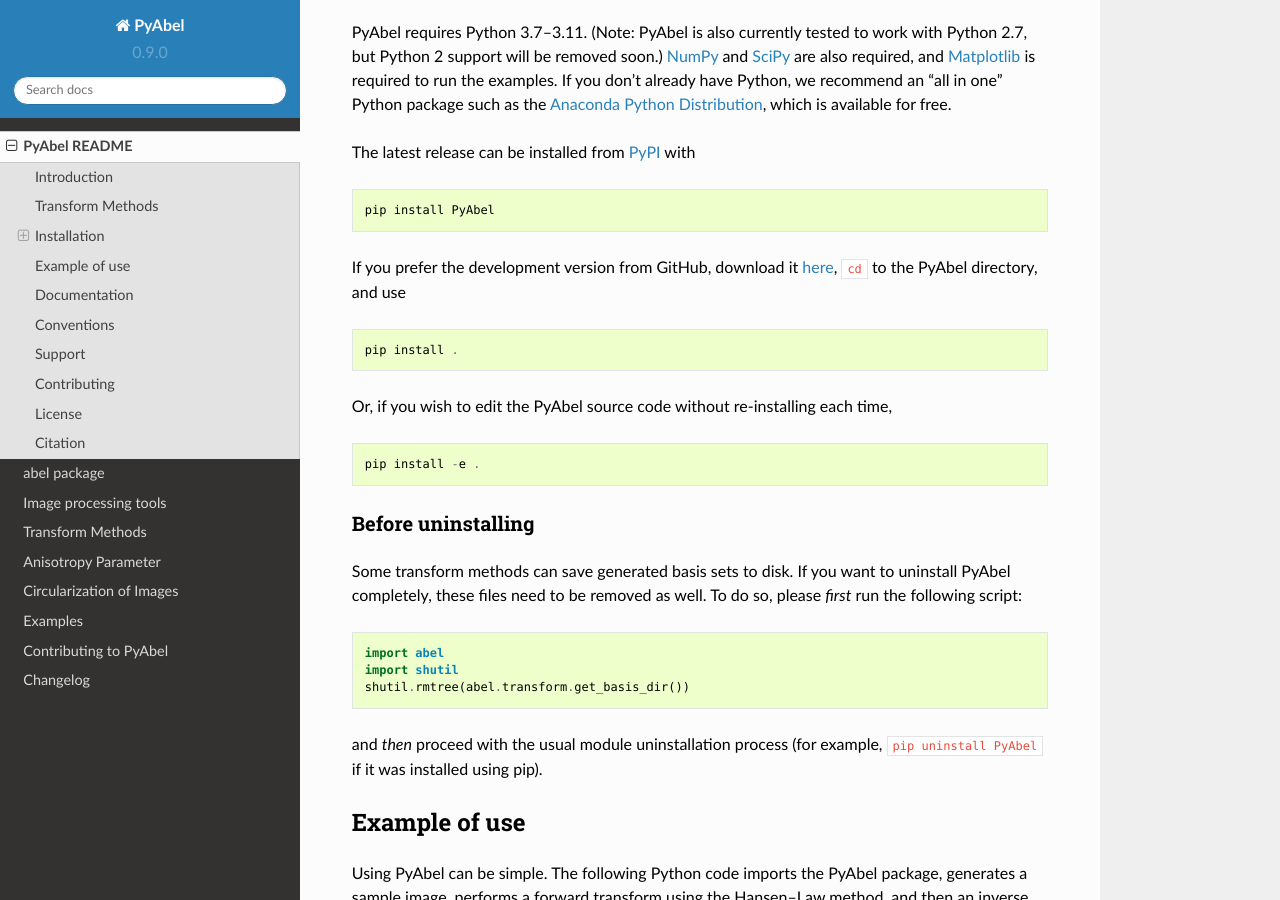
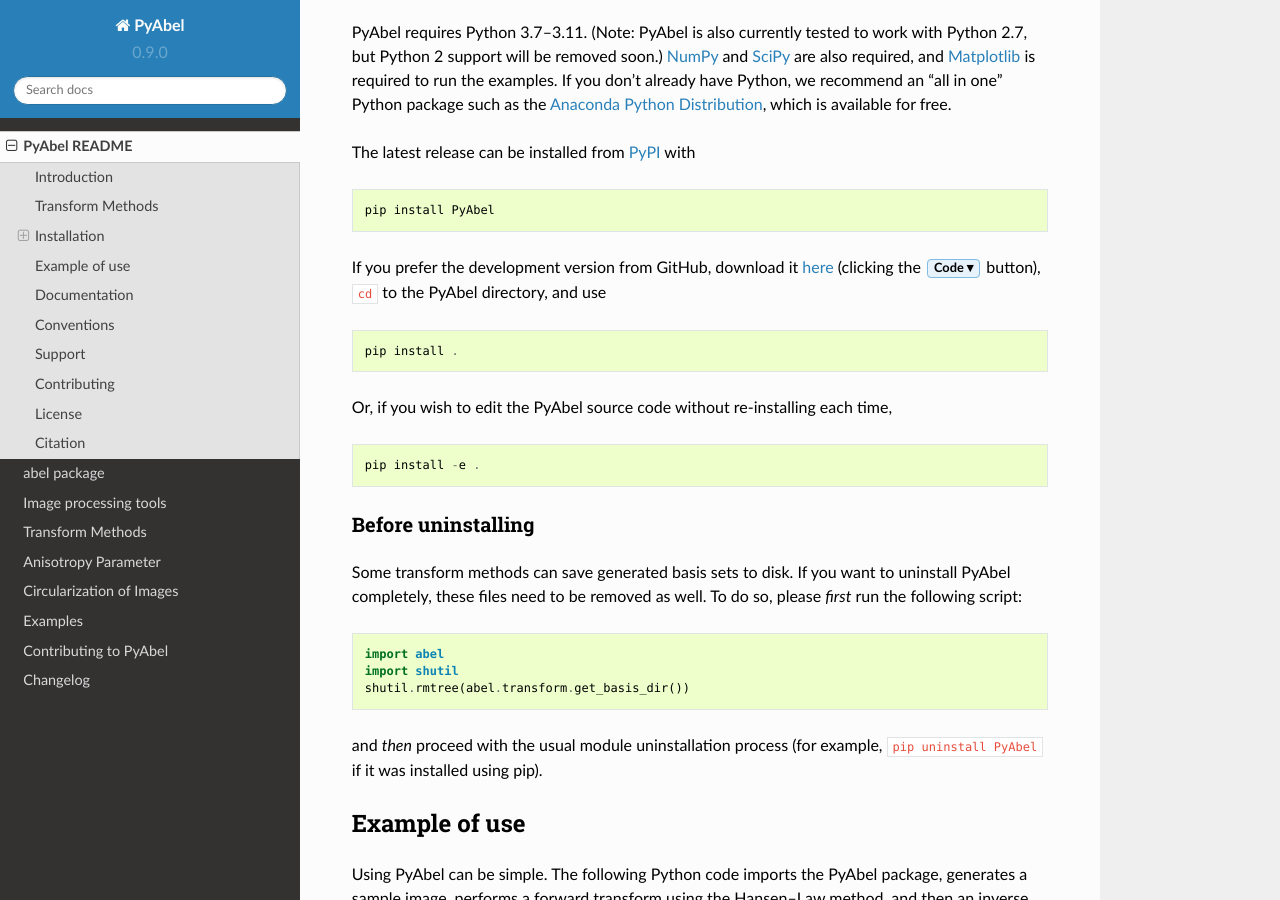
Before and after one commit to PyAbel/PyAbel, a Sphinx documentation site: the page built from doc/readme_link.rst, in a window 1280 px wide and 900 px high, scrolled down 1278 px. Built offline with Sphinx 7.4.7 and the Read the Docs theme 2.0.0, drawn with Linux system fonts in a browser that asks for light colours.

Commit message:
Hint about GitHub download

```diff
--- a/README.rst
+++ b/README.rst
@@ -69,7 +69,7 @@
 
     pip install PyAbel
 
-If you prefer the development version from GitHub, download it `here <https://github.com/PyAbel/PyAbel/tree/master>`__, ``cd`` to the PyAbel directory, and use ::
+If you prefer the development version from GitHub, download it `here <https://github.com/PyAbel/PyAbel/tree/master>`__ (clicking the :guilabel:`Code ▾` button), ``cd`` to the PyAbel directory, and use ::
 
     pip install .
 
--- a/doc/conf.py
+++ b/doc/conf.py
@@ -295,6 +295,7 @@
         \DeclareUnicodeCharacter{2272}{\ensuremath{\lesssim}} % ≲
         \DeclareUnicodeCharacter{2273}{\ensuremath{\gtrsim}} % ≳
         \DeclareUnicodeCharacter{22C5}{\ensuremath{\cdot}} % ⋅
+        \DeclareUnicodeCharacter{25BE}{\ensuremath{\blacktriangledown}} % ▾
         \DeclareUnicodeCharacter{27C2}{\ensuremath{\perp}} % ⟂
         \DeclareUnicodeCharacter{2A7D}{\ensuremath{\leqslant}} % ⩽
         \DeclareUnicodeCharacter{2A7E}{\ensuremath{\geqslant}} % ⩾
@@ -307,6 +308,8 @@
             \setlength{\arrayrulewidth}{0pt}
             % increase row separation
             \def\arraystretch{1.5}
+        % GUI labels like in HTML
+        \def\sphinxguilabel#1{\fbox{#1}}
         % override hyphenation
         \hyphenation{BASEX Py-Abel}
         ''',
```
